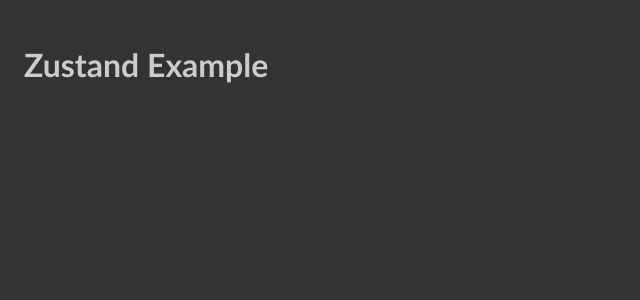
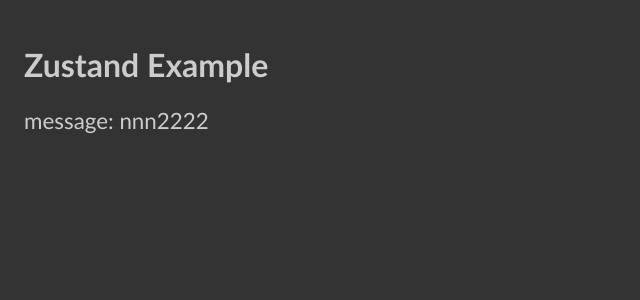
Before and after one commit to edwardtanguay/et03-zustand-example, a React (Vite) app: page / in a window 1280 px wide. Shown: the top 300 px of the page, without its empty margins (0-640 px from the left). Built offline with nearby package versions, Linux system fonts and the light colour scheme.

Commit message:
message state variable created

```diff
--- a/src/App.scss
+++ b/src/App.scss
@@ -4,4 +4,8 @@ body {
   color: #ccc;
   font-family: 'Gill Sans', 'Gill Sans MT', Calibri, 'Trebuchet MS', sans-serif;
   padding: 1rem;
+
+  p {
+    font-size: 1.4rem;
+  }
 }
--- a/src/App.tsx
+++ b/src/App.tsx
@@ -1,11 +1,14 @@
+import { useState } from 'react';
 import './App.scss'
 
 function App() {
-  return (
-    <div className="App">
-    <h1>Zustand Example</h1>
-    </div>
-  )
+	const [message, setMessage] = useState('nnn2222');
+	return (
+		<div className="App">
+		<h1>Zustand Example</h1>
+			<p>message: {message}</p>
+		</div>
+	)
 }
 
 export default App
```
Also changed, not shown: 1 other file (tests, documents, lock files or other folders).
